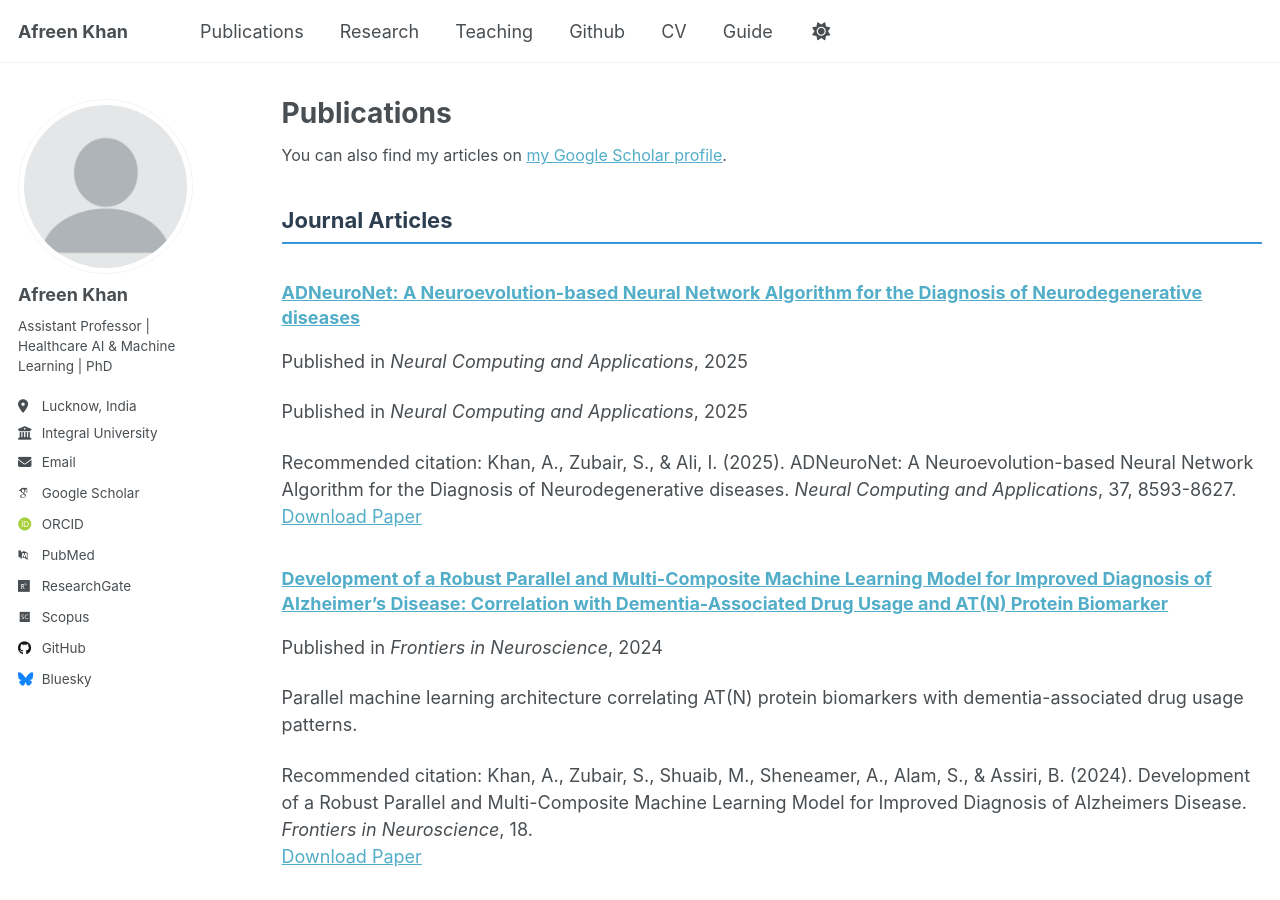
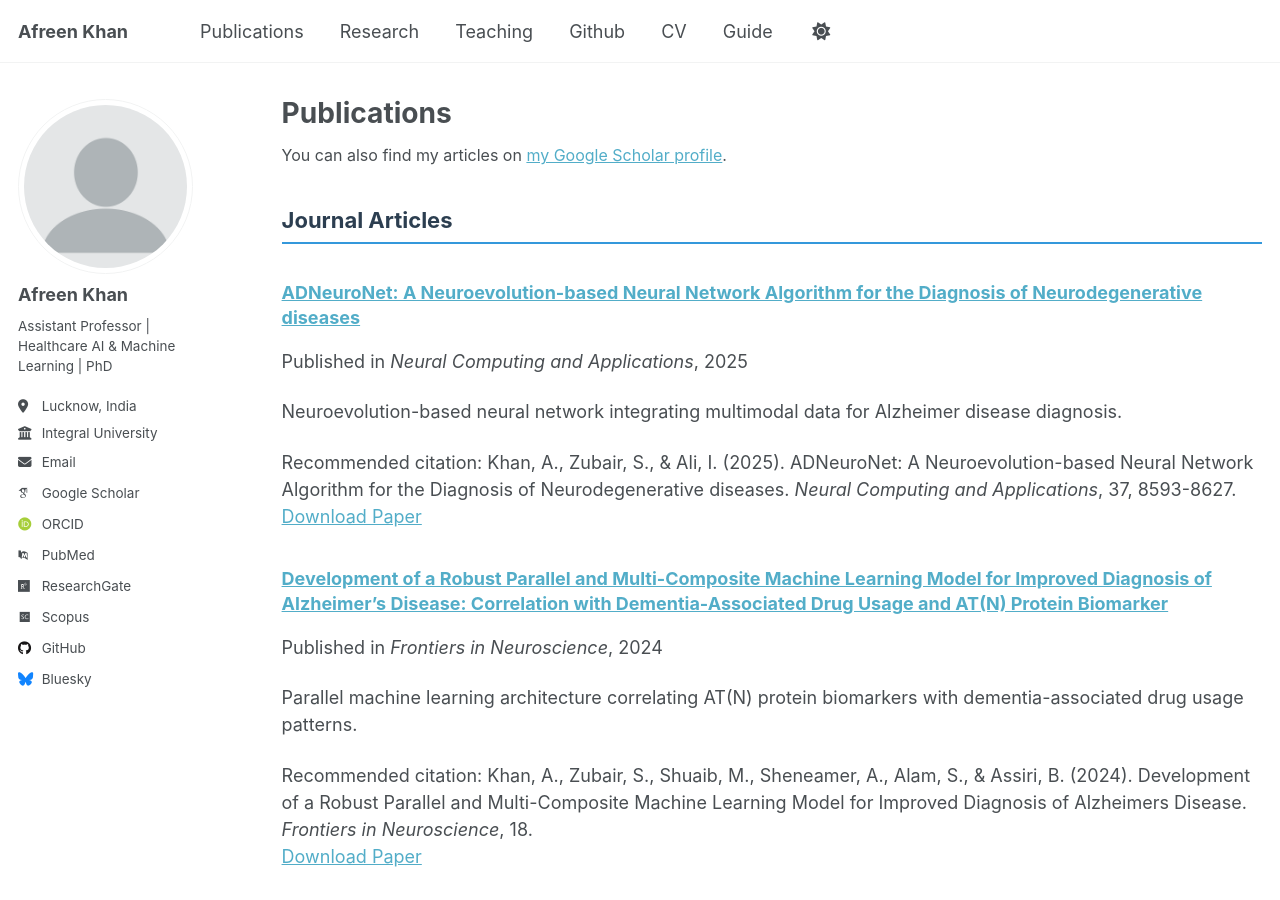
Before and after one commit to afreen-kh/afreen-kh.github.io, a Jekyll site: the page built from _pages/publications.html, in a window 1280 px wide and 900 px high. Built offline with Jekyll 4.4.1, drawn with Linux system fonts in a browser that asks for light colours; some web fonts are replaced; a script that is not in the unit is left out.

Commit message:
Update 2025-01-01-adneuronet.md

```diff
--- a/_publications/2025-01-01-adneuronet.md
+++ b/_publications/2025-01-01-adneuronet.md
@@ -3,15 +3,15 @@ title: "ADNeuroNet: A Neuroevolution-based Neural Network Algorithm for the Diag
 collection: publications
 category: journal
 permalink: /publication/2025-adneuronet
-excerpt: 'Published in <i>Neural Computing and Applications</i>, 2025'
+excerpt: 'Neuroevolution-based neural network integrating multimodal data for Alzheimer disease diagnosis.'
 date: 2025-01-01
 venue: 'Neural Computing and Applications'
-paperurl: 'https://link.springer.com/article/10.1007/s00521-025-10037-7'
+paperurl: 'https://link.springer.com/article/10.1007/s00521-025-11021-y'
 citation: 'Khan, A., Zubair, S., & Ali, I. (2025). ADNeuroNet: A Neuroevolution-based Neural Network Algorithm for the Diagnosis of Neurodegenerative diseases. <i>Neural Computing and Applications</i>, 37, 8593-8627.'
 ---
 
-Neuroevolution-based neural network integrating MRI neuroimaging, clinical assessments, cognitive test scores, and protein biomarker data for Alzheimer disease diagnosis. The approach demonstrates how multimodal data fusion can improve diagnostic accuracy and provide insights into disease mechanisms.
+ADNeuroNet integrates MRI neuroimaging, clinical assessments, cognitive test scores, and protein biomarker data for Alzheimer disease diagnosis. The approach demonstrates how multimodal data fusion can improve diagnostic accuracy and provide insights into disease mechanisms.
 
 **Recommended citation:** Khan, A., Zubair, S., & Ali, I. (2025). ADNeuroNet: A Neuroevolution-based Neural Network Algorithm for the Diagnosis of Neurodegenerative diseases. *Neural Computing and Applications*, 37, 8593-8627.
 
-[Download paper here](https://link.springer.com/article/10.1007/s00521-025-10037-7)
+[Download paper here](https://link.springer.com/article/10.1007/s00521-025-11021-y)
```
